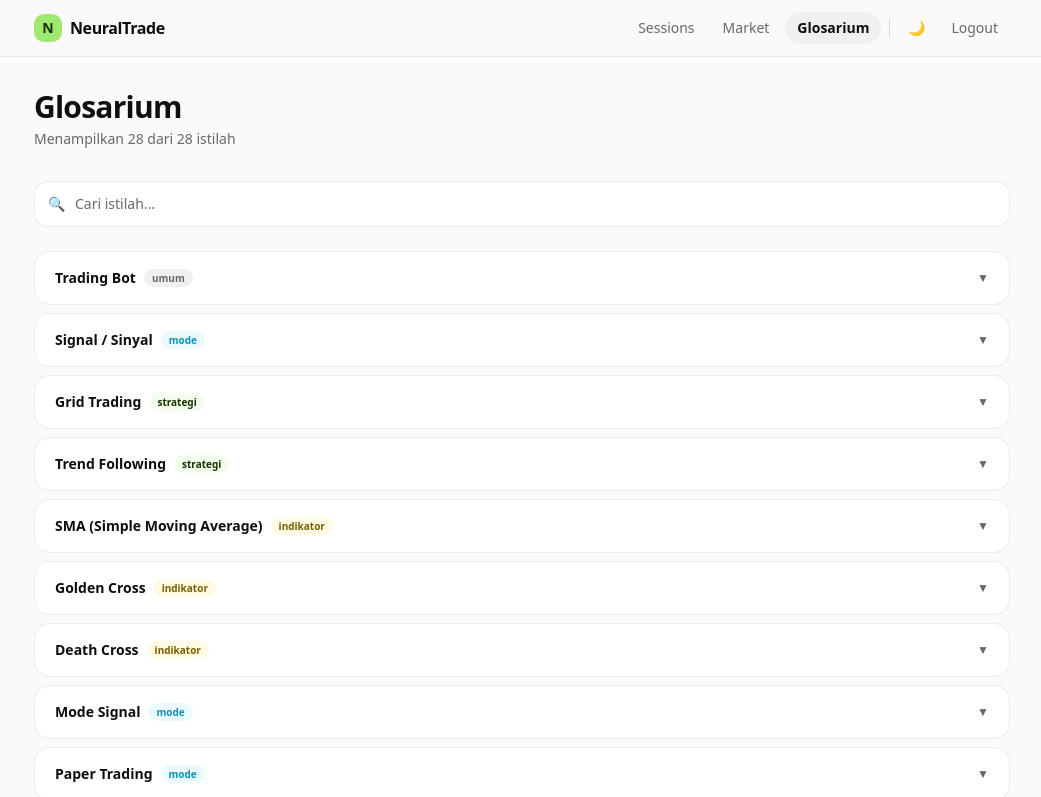
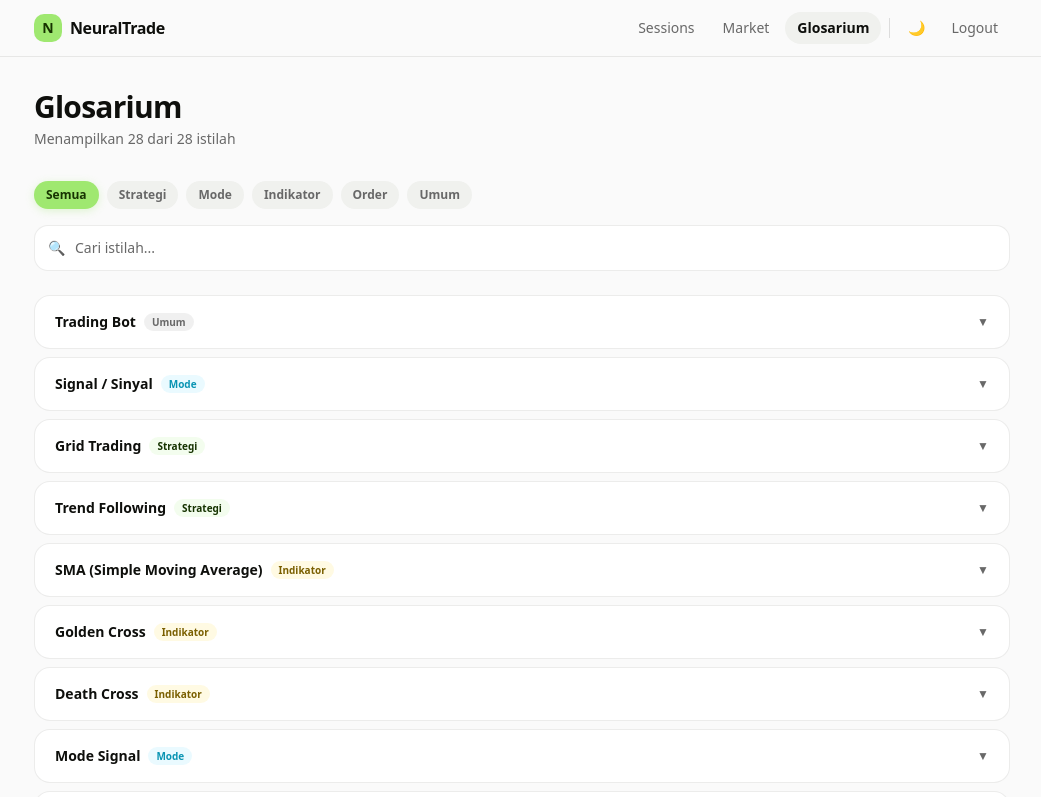
Before and after one commit to jhontea/nt, a Next.js app in the folder frontend/: page /glossary in a window 1280 px wide. Shown: the top 797 px of the page, without its empty margins (118-1159 px from the left). Built offline with nearby package versions, Linux system fonts and the light colour scheme.

Commit message:
feat(ui): glossary — category filter buttons, capitalize badges, readable description text

```diff
--- a/frontend/src/app/glossary/page.tsx
+++ b/frontend/src/app/glossary/page.tsx
@@ -157,10 +157,11 @@ const categoryColors: Record<Category, string> = {
 
 export default function GlossaryPage() {
   const [search, setSearch] = useState('')
+  const [activeCategory, setActiveCategory] = useState<string>('all')
 
   const filtered = terms.filter(t =>
-    t.term.toLowerCase().includes(search.toLowerCase()) ||
-    t.desc.toLowerCase().includes(search.toLowerCase())
+    (activeCategory === 'all' || t.category === activeCategory) &&
+    (search === '' || t.term.toLowerCase().includes(search.toLowerCase()) || t.desc.toLowerCase().includes(search.toLowerCase()))
   )
 
   return (
@@ -169,6 +170,19 @@ export default function GlossaryPage() {
       <div className="max-w-5xl mx-auto px-4 sm:px-6 py-8">
         <h1 className="text-3xl font-black text-[#0e0f0c] dark:text-[#e8ebe6] tracking-tight mb-1">Glosarium</h1>
         <p className="text-sm text-[#686868] dark:text-[#898989] mb-8">Menampilkan {filtered.length} dari {terms.length} istilah</p>
+
+        <div className="flex flex-wrap gap-2 mb-4">
+          {(['all', 'strategi', 'mode', 'indikator', 'order', 'umum'] as const).map(cat => (
+            <button key={cat} onClick={() => setActiveCategory(cat)}
+              className={`px-3 py-1.5 rounded-full text-xs font-semibold transition-all ${
+                activeCategory === cat
+                  ? 'bg-[#9fe870] text-[#163300] shadow-[0_2px_8px_rgba(159,232,112,0.3)]'
+                  : 'bg-[#f0f1ee] dark:bg-[#252822] text-[#686868] dark:text-[#898989] hover:bg-[rgba(14,15,12,0.08)] dark:hover:bg-[rgba(232,235,230,0.08)]'
+              }`}>
+              {cat === 'all' ? 'Semua' : cat.charAt(0).toUpperCase() + cat.slice(1)}
+            </button>
+          ))}
+        </div>
 
         <div className="relative mb-6">
           <input
@@ -195,12 +209,12 @@ export default function GlossaryPage() {
                 <span className="flex-1 min-w-0 flex items-center gap-2">
                   {t.term}
                   <span className={`text-[10px] px-2 py-0.5 rounded-full font-semibold flex-shrink-0 ${categoryColors[t.category]}`}>
-                    {t.category}
+                    {t.category.charAt(0).toUpperCase() + t.category.slice(1)}
                   </span>
                 </span>
                 <span className="text-[#686868] dark:text-[#898989] group-open:rotate-180 transition-transform text-xs flex-shrink-0">▼</span>
               </summary>
-              <div className="px-5 pt-1 pb-4 text-sm text-[#686868] dark:text-[#898989] leading-relaxed border-t border-[rgba(14,15,12,0.06)] dark:border-[rgba(232,235,230,0.06)]">
+              <div className="px-5 pt-1 pb-4 text-sm text-[#0e0f0c] dark:text-[#e8ebe6] leading-relaxed border-t border-[rgba(14,15,12,0.06)] dark:border-[rgba(232,235,230,0.06)]">
                 {t.desc}
               </div>
             </details>
```
